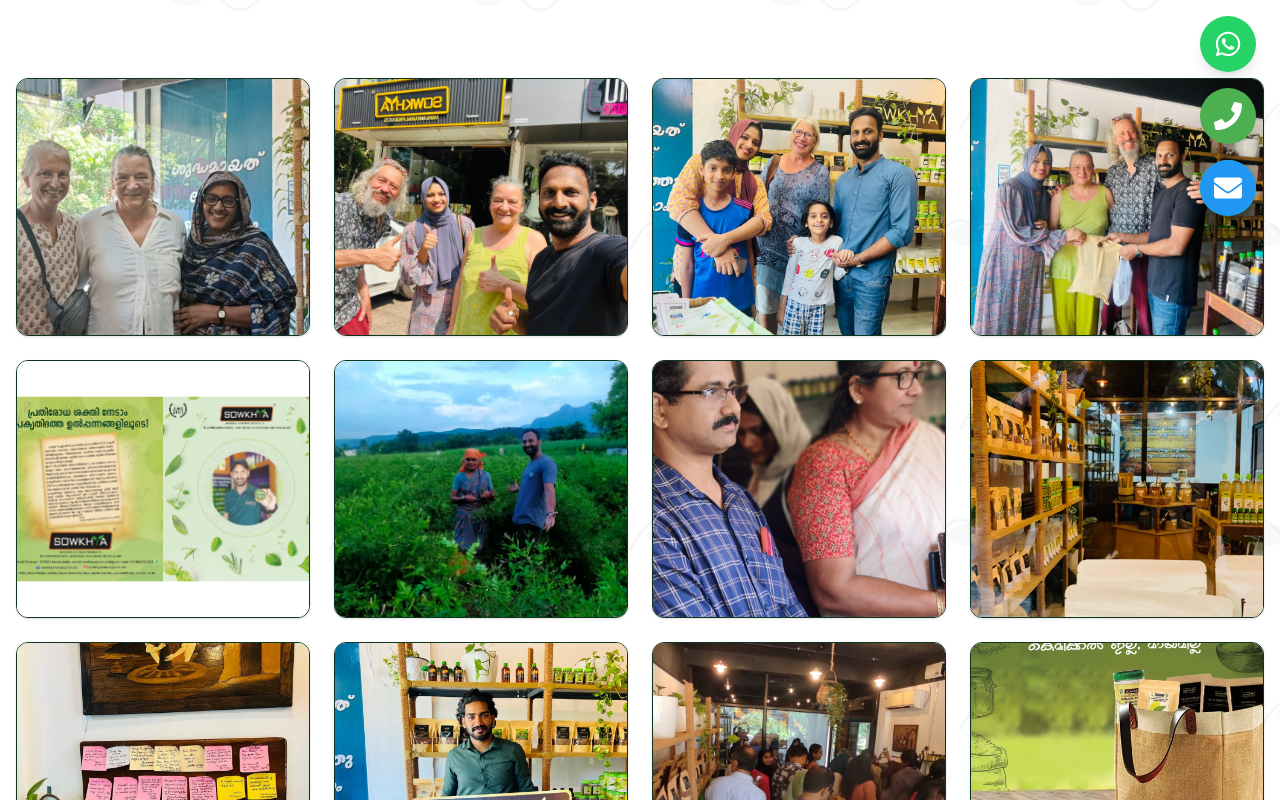
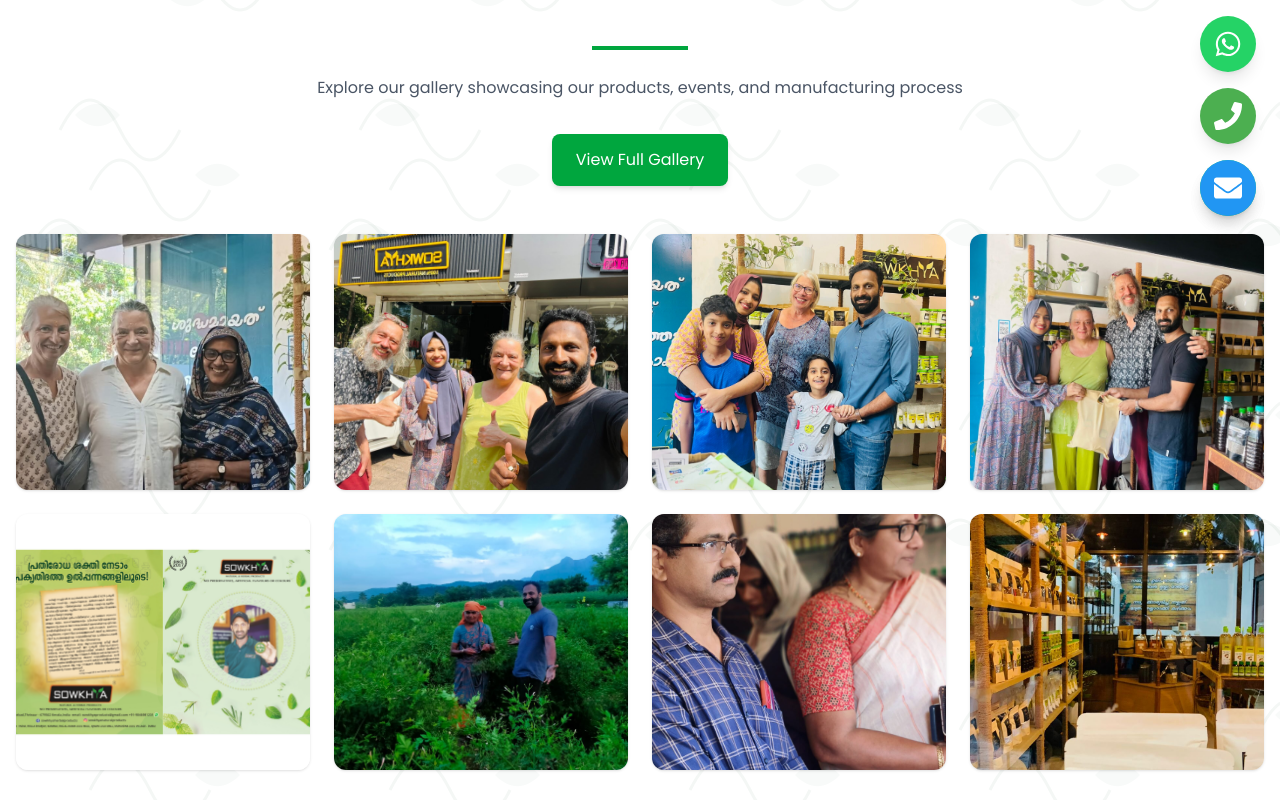
Before and after one commit to umshere/naadan-sowkhya, a Next.js app: page /gallery in a window 1280 px wide. Shown: the part 560-1360 px from the top of the page. Built offline with nearby package versions, Linux system fonts and the light colour scheme.

Commit message:
gallery secction updates

```diff
--- a/src/components/home/GallerySection.tsx
+++ b/src/components/home/GallerySection.tsx
@@ -2,6 +2,8 @@
 
 import { useState, useRef, useEffect } from 'react';
 import Image from 'next/image';
+import Link from 'next/link';
+import { motion, AnimatePresence } from 'framer-motion';
 
 interface GalleryImage {
   id: number;
@@ -18,6 +20,7 @@ interface GallerySectionProps {
 export default function GallerySection({ images, title }: GallerySectionProps) {
   const [selectedImage, setSelectedImage] = useState<GalleryImage | null>(null);
   const [isVisible, setIsVisible] = useState(false);
+  const [hoveredImage, setHoveredImage] = useState<number | null>(null);
   const sectionRef = useRef<HTMLElement>(null);
 
   // Intersection Observer for animations
@@ -63,69 +66,139 @@ export default function GallerySection({ images, title }: GallerySectionProps) {
     setSelectedImage(images[nextIndex]);
   };
 
+  const container = {
+    hidden: { opacity: 0 },
+    show: {
+      opacity: 1,
+      transition: {
+        staggerChildren: 0.1,
+        delayChildren: 0.3
+      }
+    }
+  };
+
+  const item = {
+    hidden: { opacity: 0, y: 20 },
+    show: { opacity: 1, y: 0 }
+  };
+
   return (
-    <section ref={sectionRef} className="py-16 relative">
+    <section ref={sectionRef} className="py-16 relative overflow-hidden">
       {/* Leaf Pattern Background */}
-      <div className="absolute inset-0 bg-[url('/images/backgrounds/subtle-leaf-bg.svg')] bg-repeat opacity-5" />
+      <motion.div
+        className="absolute inset-0 bg-[url('/images/backgrounds/subtle-leaf-bg.svg')] bg-repeat opacity-5"
+        initial={{ opacity: 0 }}
+        animate={{ opacity: isVisible ? 0.05 : 0 }}
+        transition={{ duration: 1 }}
+      />
 
       <div className="container mx-auto px-4 relative">
         {/* Section Title */}
-        <h2
-          className={`text-3xl font-bold text-center mb-12 text-primary-color transition-all duration-1000 ${
-            isVisible ? 'opacity-100 translate-y-0' : 'opacity-0 translate-y-4'
-          }`}
+        <motion.div
+          initial={{ opacity: 0, y: 20 }}
+          animate={isVisible ? { opacity: 1, y: 0 } : {}}
+          transition={{ duration: 0.6 }}
+          className="text-center mb-12"
         >
-          {title}
-        </h2>
+          <h2 className="text-3xl md:text-4xl font-bold text-gray-800 mb-4">{title}</h2>
+          <div className="w-24 h-1 bg-green-600 mx-auto mb-6"></div>
+          <p className="text-gray-600 max-w-2xl mx-auto mb-8">
+            Explore our gallery showcasing our products, events, and manufacturing process
+          </p>
+          <Link
+            href="/gallery"
+            className="inline-block px-6 py-3 bg-green-600 text-white rounded-lg
+              transform transition-all duration-300 hover:scale-105 hover:bg-green-700
+              shadow-md hover:shadow-lg"
+          >
+            View Full Gallery
+          </Link>
+        </motion.div>
 
         {/* Thumbnail Grid */}
-        <div className="grid grid-cols-1 sm:grid-cols-2 md:grid-cols-3 lg:grid-cols-4 gap-6">
-          {images.map((image, index) => (
-            <div
+        <motion.div
+          variants={container}
+          initial="hidden"
+          animate={isVisible ? "show" : "hidden"}
+          className="grid grid-cols-1 sm:grid-cols-2 md:grid-cols-3 lg:grid-cols-4 gap-6"
+        >
+          {images.slice(0, 8).map((image, index) => (
+            <motion.div
               key={image.id}
-              className={`group overflow-hidden rounded-xl border border-primary-color/20 shadow-sm hover:shadow-md cursor-pointer transition-all duration-700 bg-white ${
-                isVisible
-                  ? 'opacity-100 translate-y-0'
-                  : 'opacity-0 translate-y-4'
-              }`}
-              style={{ transitionDelay: `${index * 80}ms` }}
+              variants={item}
+              className="group relative overflow-hidden rounded-xl shadow-sm hover:shadow-xl
+                        transition-all duration-300 cursor-pointer"
+              onHoverStart={() => setHoveredImage(image.id)}
+              onHoverEnd={() => setHoveredImage(null)}
               onClick={() => openLightbox(image)}
             >
-              <div className="relative h-64 w-full">
+              <motion.div
+                className="relative h-64 w-full"
+                initial={{ scale: 1 }}
+                whileHover={{ scale: 1.05 }}
+                transition={{ duration: 0.3 }}
+              >
                 <Image
                   src={image.src}
                   alt={image.alt}
                   fill
                   sizes="(max-width: 640px) 100vw, (max-width: 768px) 50vw, (max-width: 1024px) 33vw, 25vw"
-                  className="object-cover transition-transform duration-500 group-hover:scale-105"
+                  className="object-cover"
                 />
-                {/* Natural theme hover overlay */}
-                <div className="absolute inset-0 bg-transparent group-hover:bg-green-100/20 transition-colors duration-300 flex items-center justify-center">
-                  <div className="w-10 h-10 rounded-full bg-white/0 group-hover:bg-white/70 flex items-center justify-center transform scale-0 group-hover:scale-100 transition-transform duration-300">
+                <motion.div
+                  className="absolute inset-0 bg-black"
+                  initial={{ opacity: 0 }}
+                  animate={{ opacity: hoveredImage === image.id ? 0.3 : 0 }}
+                  transition={{ duration: 0.2 }}
+                />
+                <motion.div
+                  className="absolute inset-0 flex items-center justify-center"
+                  initial={{ opacity: 0 }}
+                  animate={{ opacity: hoveredImage === image.id ? 1 : 0 }}
+                  transition={{ duration: 0.2 }}
+                >
+                  <div className="text-white text-center p-4">
+                    <motion.div
+                      initial={{ scale: 0.8, opacity: 0 }}
+                      animate={{ scale: 1, opacity: 1 }}
+                      transition={{ delay: 0.1 }}
+                      className="bg-white/20 backdrop-blur-sm rounded-full p-3 mb-3 inline-block"
+                    >
                       <svg
                         xmlns="http://www.w3.org/2000/svg"
-                      className="h-5 w-5 text-primary-color"
-                      viewBox="0 0 20 20"
-                      fill="currentColor"
+                        className="h-6 w-6"
+                        fill="none"
+                        viewBox="0 0 24 24"
+                        stroke="currentColor"
                       >
-                      <path fillRule="evenodd" d="M10 15a5 5 0 100-10 5 5 0 000 10zm-1-9v4H5v2h4v4h2v-4h4v-2h-4V6H9z" clipRule="evenodd" />
+                        <path strokeLinecap="round" strokeLinejoin="round" strokeWidth={2} d="M21 21l-6-6m2-5a7 7 0 11-14 0 7 7 0 0114 0z" />
                       </svg>
+                    </motion.div>
+                    <motion.p
+                      initial={{ y: 10, opacity: 0 }}
+                      animate={{ y: 0, opacity: 1 }}
+                      transition={{ delay: 0.2 }}
+                      className="text-sm font-medium"
+                    >
+                      {image.alt}
+                    </motion.p>
                   </div>
-                </div>
-                {/* Caption */}
-                <div className="absolute bottom-0 left-0 right-0 p-3 text-sm text-white bg-black/60
-                              opacity-0 group-hover:opacity-100 transition-opacity">
-                  {image.alt}
-                </div>
-              </div>
-            </div>
+                </motion.div>
+              </motion.div>
+            </motion.div>
           ))}
-        </div>
+        </motion.div>
       </div>
 
       {/* Lightbox Modal */}
+      <AnimatePresence>
         {selectedImage && (
-        <div className="fixed inset-0 z-50 bg-black bg-opacity-90 flex items-center justify-center p-4">
+          <motion.div
+            className="fixed inset-0 z-50 bg-black bg-opacity-90 flex items-center justify-center p-4"
+            initial={{ opacity: 0 }}
+            animate={{ opacity: 1 }}
+            exit={{ opacity: 0 }}
+          >
             <div className="relative max-w-4xl w-full max-h-[90vh]">
               {/* Close Button */}
               <button
@@ -196,8 +269,9 @@ export default function GallerySection({ images, title }: GallerySectionProps) {
                 </button>
               </div>
             </div>
-        </div>
+          </motion.div>
         )}
+      </AnimatePresence>
     </section>
   );
 }
--- a/src/data/homepage.json
+++ b/src/data/homepage.json
@@ -98,27 +98,19 @@
         {
             "id": 1,
             "image": "/images/certifications/IMG_5007.jpeg",
-            "link": "#"
+            "link": "#",
+            "title": "Professional Certification 1"
         },
         {
             "id": 2,
             "image": "/images/certifications/IMG_6071.jpeg",
-            "link": "#"
+            "link": "#",
+            "title": "Professional Certification 2"
         }
     ],
     "gallery": {
         "title": "Our Gallery",
         "images": [
-            {
-                "id": 1,
-                "src": "/images/slider/traditional5.jpg",
-                "alt": "Naadan Sowkhya Product Display"
-            },
-            {
-                "id": 2,
-                "src": "/images/slider/traditional7-new-1-1.jpg",
-                "alt": "Naadan Sowkhya Natural Products"
-            },
             {
                 "id": 3,
                 "src": "/images/products/black-seed-oil-30ml.jpg",
@@ -148,6 +140,16 @@
                 "id": 8,
                 "src": "/images/products/virgin-coconut-oil-100ml.jpg",
                 "alt": "Virgin Coconut Oil"
+            },
+            {
+                "id": 1,
+                "src": "/images/slider/traditional5.jpg",
+                "alt": "Naadan Sowkhya Product Display"
+            },
+            {
+                "id": 2,
+                "src": "/images/slider/traditional7-new-1-1.jpg",
+                "alt": "Naadan Sowkhya Natural Products"
             }
         ]
     }
```
Lines whose indentation alone changed are shown as unchanged.
